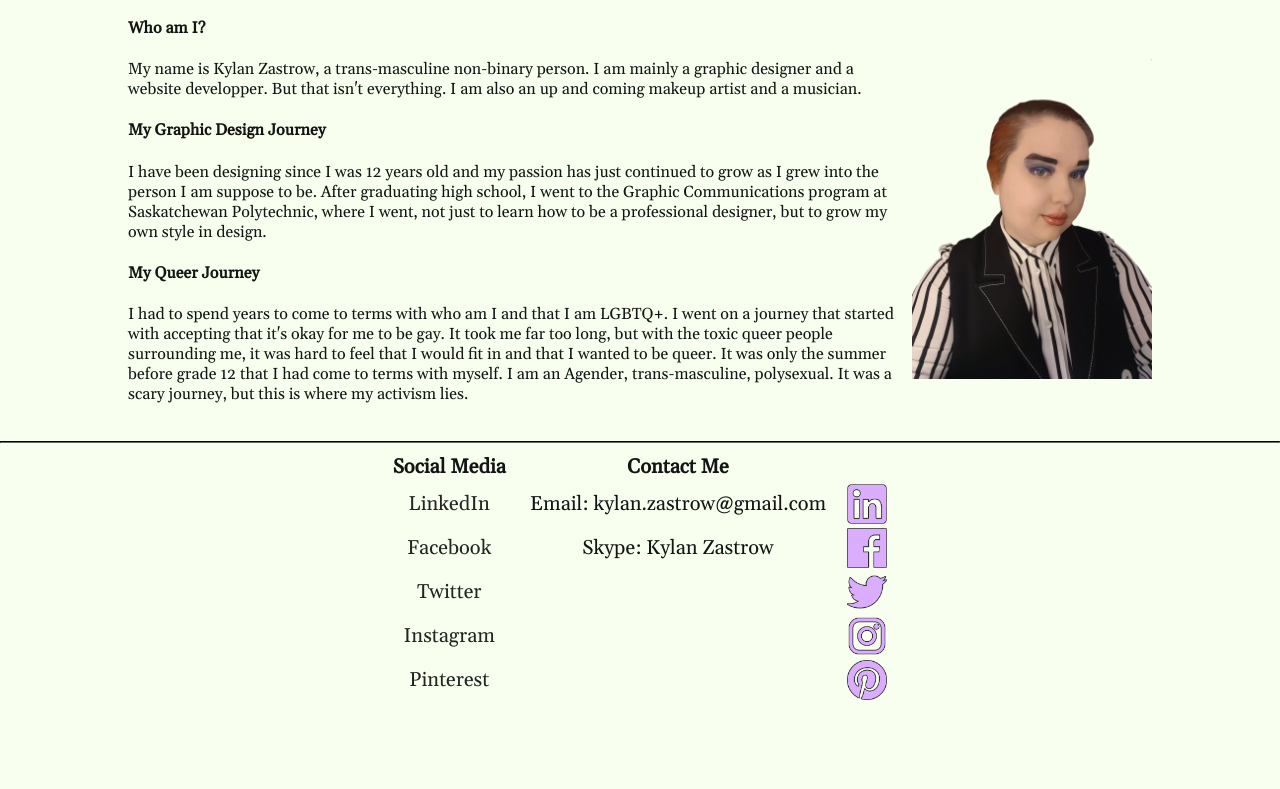
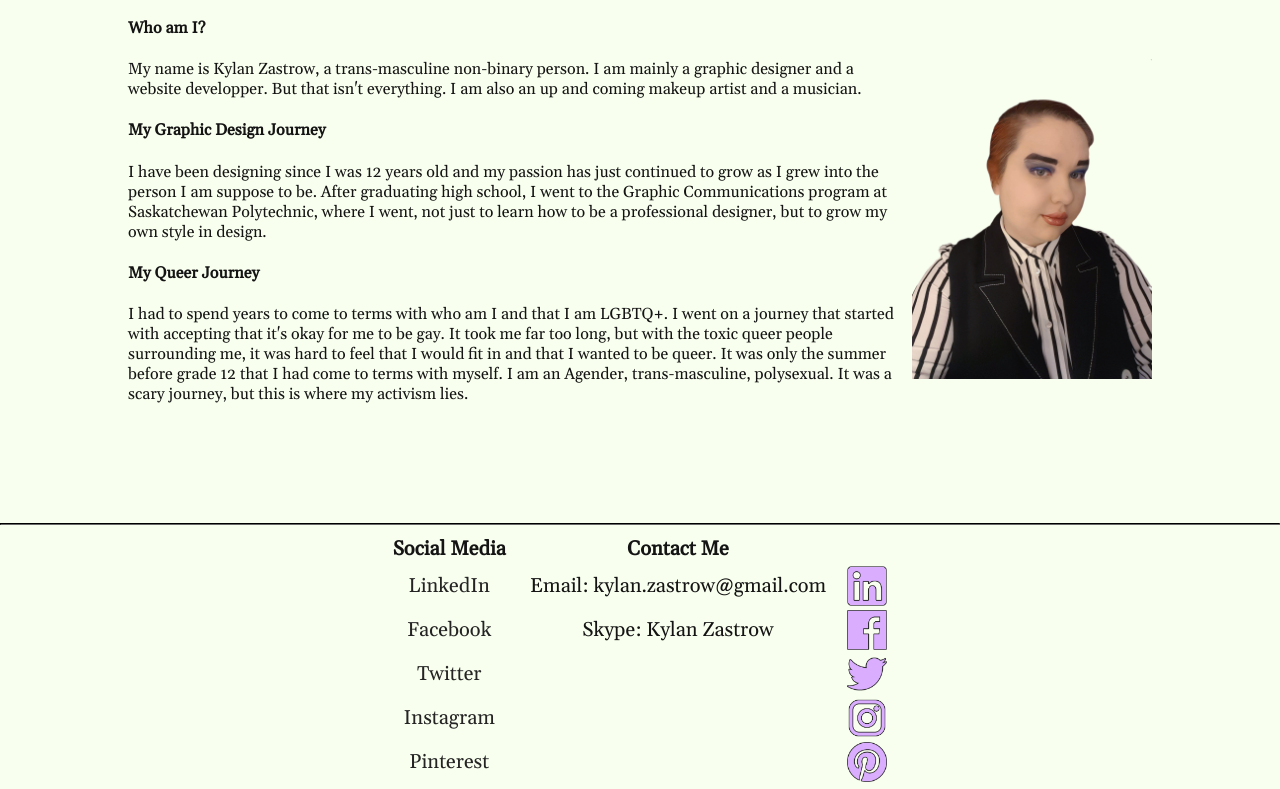
Before and after one commit to KylanRae/kylanzastrows-portforlio, a plain HTML site: page index.html in a window 1280 px wide. Shown: the part 515-1304 px from the top of the page. Before the commit the page ends 1222 px from the top, so only its background shows below. Drawn offline with nearby package versions, Linux system fonts and the light colour scheme.

Commit message:
footer fix

```diff
--- a/stylesheets/stylesheet_footer.css
+++ b/stylesheets/stylesheet_footer.css
@@ -20,6 +20,6 @@ table{
   font-size: 20px;
 }
 
-.footerbottom{
-  margin-bottom: 100px;
+footer{
+  margin-top: 7%;
 }
```
